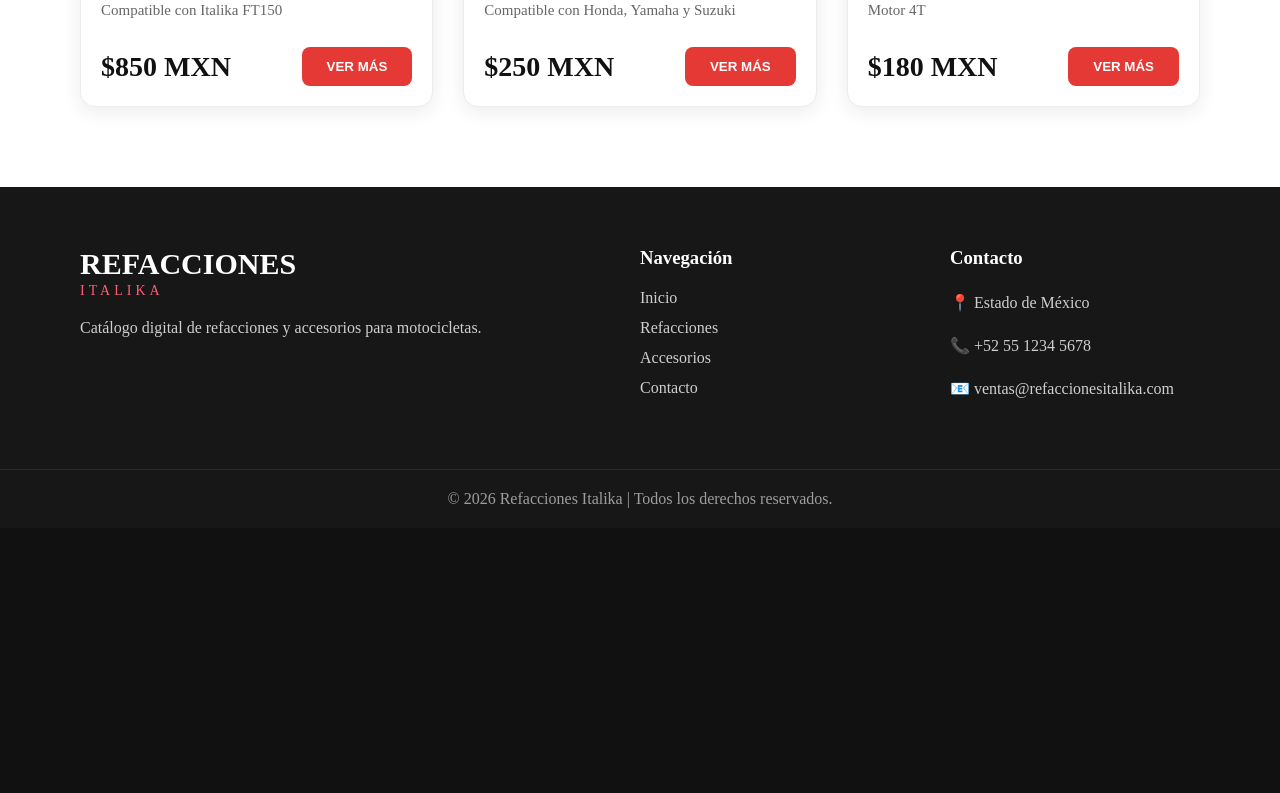
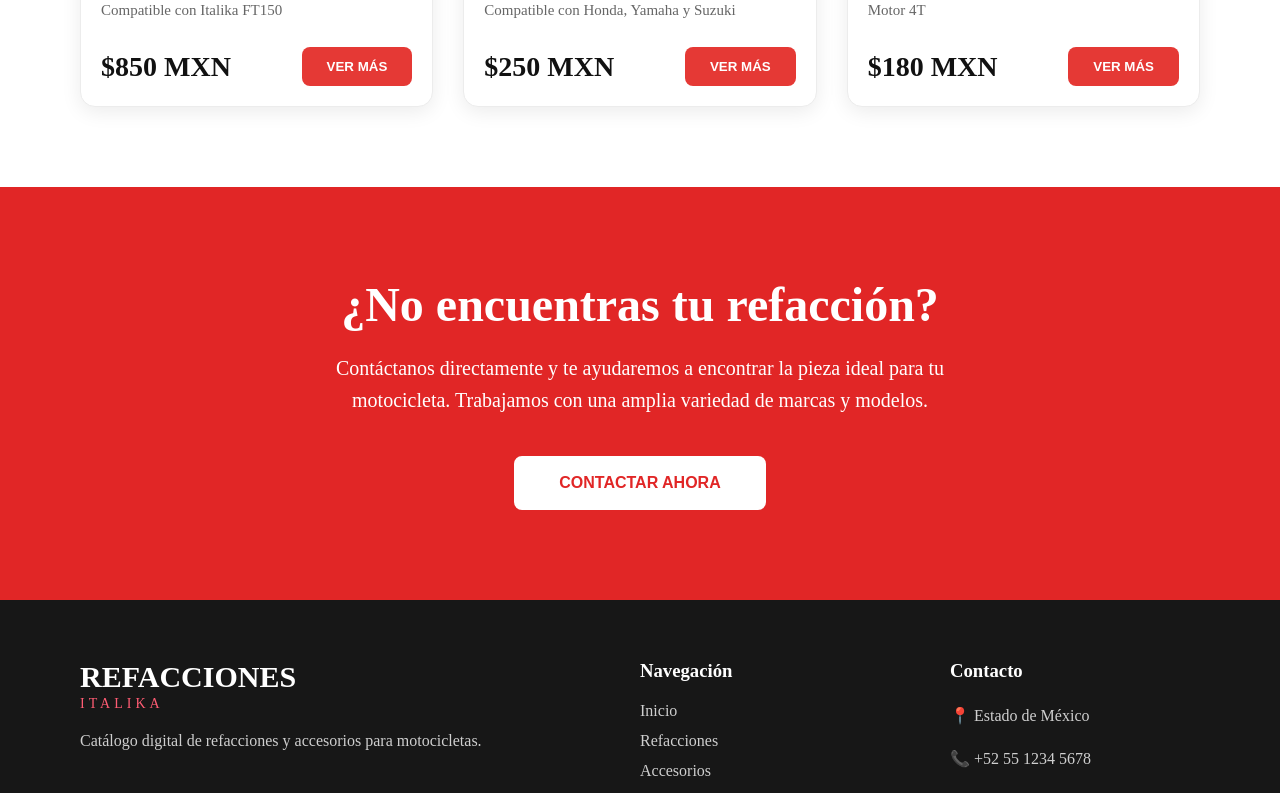
Before and after one commit to ilanfacha34/Refaccionaria, a React (Vite) app in the folder proyecto/: page / in a window 1280 px wide. Shown: the part 2061-2854 px from the top of the page. Before the commit the page ends 2589 px from the top, so only its background shows below. Built offline with nearby package versions, Linux system fonts and the light colour scheme.

Commit message:
Agregada sección de contacto antes del footer

```diff
--- a/proyecto/src/components/Hero/Hero.jsx
+++ b/proyecto/src/components/Hero/Hero.jsx
@@ -170,8 +170,7 @@
                 </div>
 
             </section>
-
-            <section className={styles.productos}>
+                        <section className={styles.productos}>
 
                 <div className={styles.productosHeader}>
 
@@ -266,7 +265,31 @@
 
             </section>
 
-        </>
+            <section className={styles.contactoCTA}>
+
+                <div className={styles.contactoContenido}>
+
+                    <h2>
+                        ¿No encuentras tu refacción?
+                    </h2>
+
+                    <p>
+                        Contáctanos directamente y te ayudaremos a encontrar
+                        la pieza ideal para tu motocicleta. Trabajamos con una
+                        amplia variedad de marcas y modelos.
+                    </p>
+
+                    <button
+                        className={styles.btnContacto}
+                        onClick={() => navigate("/contacto")}
+                    >
+                        CONTACTAR AHORA
+                    </button>
+
+                </div>
+
+            </section>
+                    </>
 
     );
 
--- a/proyecto/src/components/Hero/Hero.module.css
+++ b/proyecto/src/components/Hero/Hero.module.css
@@ -606,3 +606,120 @@
     }
 
 }
+/*=========================
+      CONTACTO CTA
+==========================*/
+
+.contactoCTA{
+
+    width:100%;
+
+    background:#e12626;
+
+    padding:90px 20px;
+
+    display:flex;
+
+    justify-content:center;
+
+    align-items:center;
+
+    text-align:center;
+
+}
+
+.contactoContenido{
+
+    max-width:700px;
+
+}
+
+.contactoContenido h2{
+
+    color:white;
+
+    font-size:48px;
+
+    font-weight:700;
+
+    margin-bottom:20px;
+
+}
+
+.contactoContenido p{
+
+    color:white;
+
+    font-size:20px;
+
+    line-height:32px;
+
+    margin-bottom:40px;
+
+}
+
+.btnContacto{
+
+    background:white;
+
+    color:#e12626;
+
+    border:none;
+
+    padding:18px 45px;
+
+    border-radius:8px;
+
+    font-size:16px;
+
+    font-weight:bold;
+
+    cursor:pointer;
+
+    transition:.3s;
+
+}
+
+.btnContacto:hover{
+
+    background:#111;
+
+    color:white;
+
+    transform:translateY(-4px);
+
+}
+
+/*=========================
+      RESPONSIVE CTA
+==========================*/
+
+@media(max-width:768px){
+
+    .contactoCTA{
+
+        padding:70px 20px;
+
+    }
+
+    .contactoContenido h2{
+
+        font-size:34px;
+
+    }
+
+    .contactoContenido p{
+
+        font-size:17px;
+
+        line-height:28px;
+
+    }
+
+    .btnContacto{
+
+        width:100%;
+
+    }
+
+}
```
